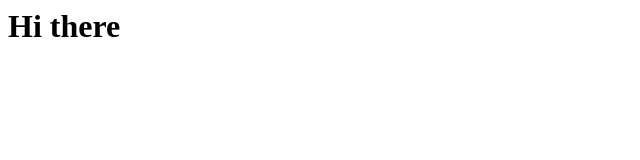
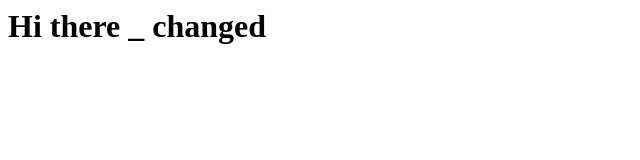
Before and after one commit to Batstako/tortoiseGitTraining, a plain HTML site: page index.html in a window 1280 px wide. Shown: the whole page, without its empty margins (0-640 px from the left). Drawn offline with Linux system fonts and the light colour scheme.

Commit message:
commit to branch 1 "Hello" is changed

```diff
--- a/index.html
+++ b/index.html
@@ -1 +1 @@
-<h1>Hi there</h1>
+<h1>Hi there _ changed</h1>
```
